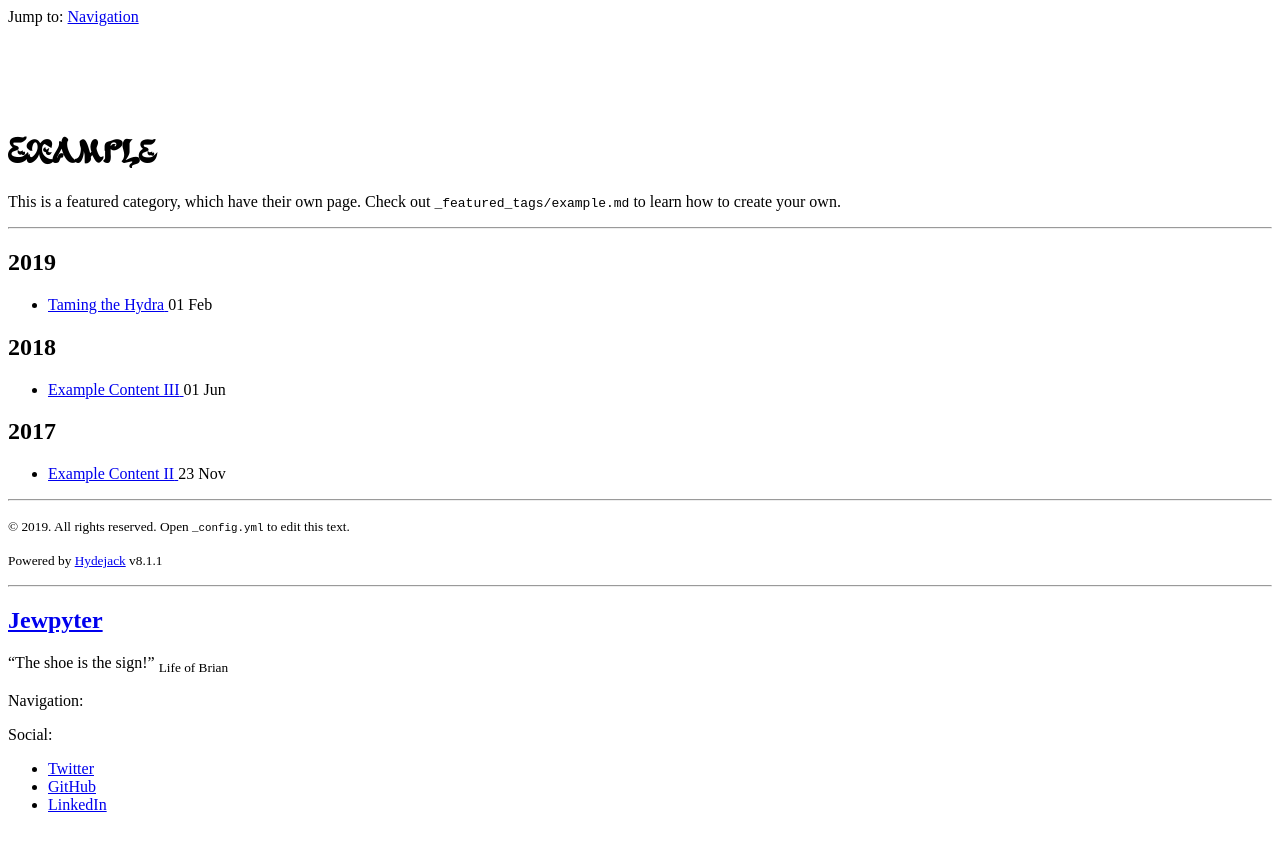
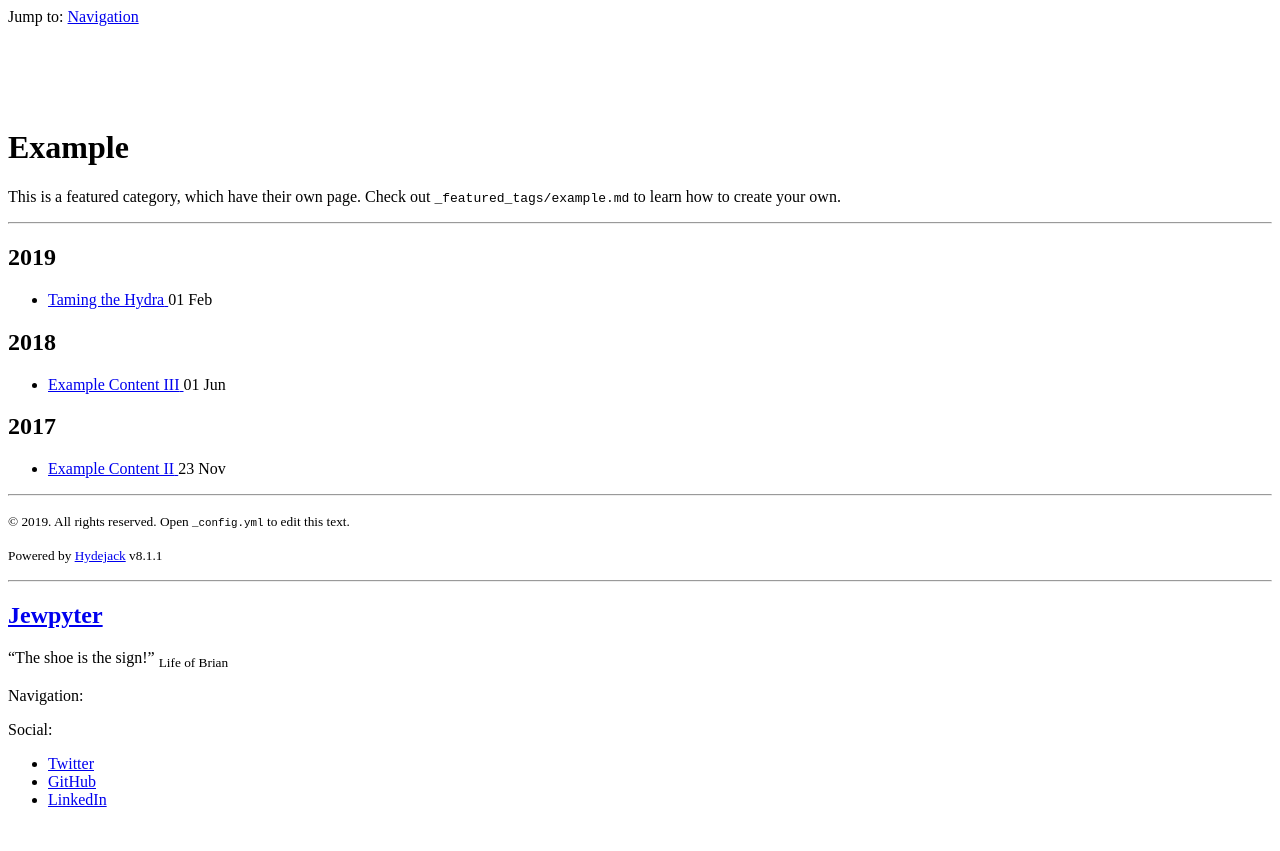
Before and after one commit to wolfenfeld/ML-Tutorials, a Jekyll site: the page built from _featured_categories/example.md, in a window 1280 px wide. Shown: the top 851 px of the page. Built offline with Jekyll 4.4.1, drawn with Linux system fonts in a browser that asks for light colours.

Commit message:
modified title style

```diff
--- a/_includes/body/sidebar.html
+++ b/_includes/body/sidebar.html
@@ -7,7 +7,7 @@
 >
 <style>
       @font-face { font-family: Kohelet; src: url('/jewpyter/assets/fonts/Kohelet.ttf'); }
-      h1 {
+      title {
          font-family: Kohelet
       }
     </style>
@@ -29,7 +29,7 @@
             <img src="{{ site.logo | relative_url }}" class="avatar" alt="{{ site.short_title | default:site.title }}" data-ignore />
           </a>
         {% endif %}
-        <h2><a href="{{ '/' | relative_url }}">{{ site.short_title | default:site.title }}</a></h2>
+        <h2 class='title'><a href="{{ '/' | relative_url }}">{{ site.short_title | default:site.title }}</a></h2>
         {% assign text = site.tagline | default:site.description %}
         {% if text %}
           <p class="{% if text.size > 100 %}fine{% endif %}">
```
